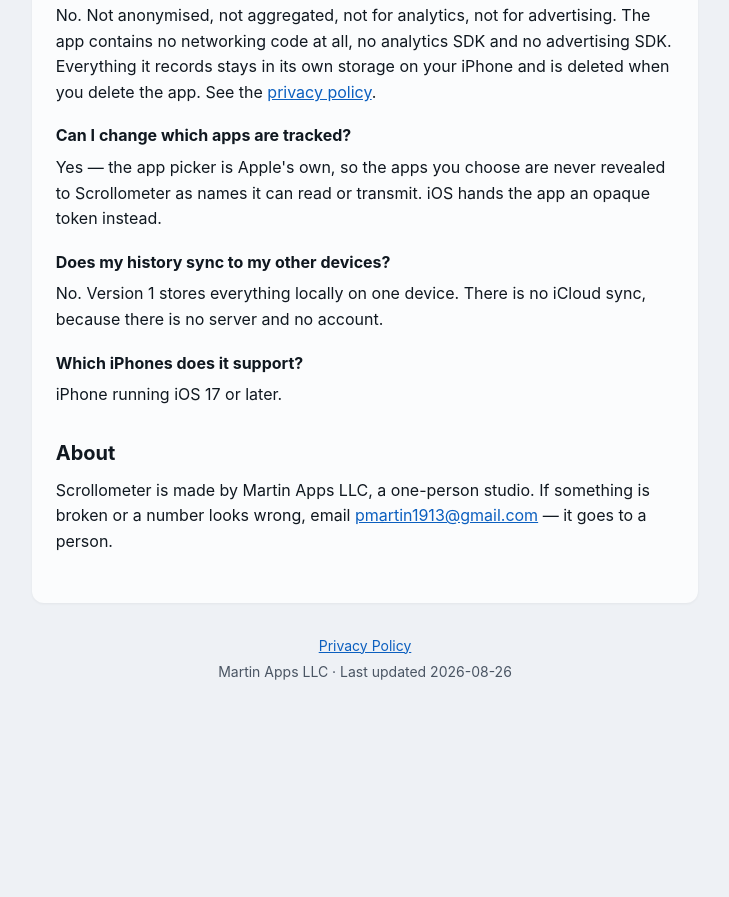
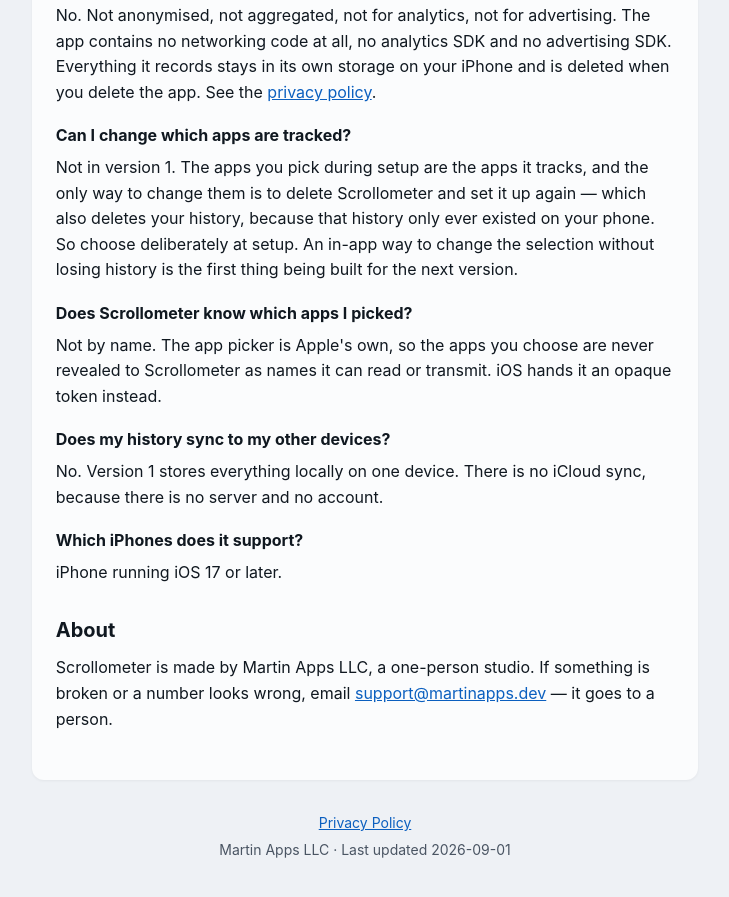
Before and after one commit to pmartin1915/scrollometer-support, a plain HTML site: page index.html in a window 1280 px wide. Shown: the part 1703-2600 px from the top of the page, without its empty margins (275-1004 px from the left). Before the commit the page ends 2438 px from the top, so only its background shows below. Drawn offline with Linux system fonts and the light colour scheme.

Commit message:
Answer the app-picker question that was actually asked
"Can I change which apps are tracked? Yes" then explained something else - that
the picker is private. The real answer in v1 is no: the only way to change the
selection is to delete the app, which destroys the history. A published "yes"
sends a user looking for a control that does not exist. The privacy point it was
making is true, so it becomes its own question.

Also moves both published addresses off a personal Gmail to support@ and
privacy@martinapps.dev, which is where Apple already reaches this team.

```diff
--- a/index.html
+++ b/index.html
@@ -134,7 +134,7 @@
       <p>Scrollometer turns the time you spend scrolling into a distance you can picture. It runs entirely on your iPhone. It has no account, no sign-in, and no server — nothing it measures ever leaves your device.</p>
 
       <h2>Getting help</h2>
-      <p>Email <a href="mailto:pmartin1913@gmail.com">pmartin1913@gmail.com</a>. Include your iPhone model and iOS version if you are reporting something that is not working, and I will reply.</p>
+      <p>Email <a href="mailto:support@martinapps.dev">support@martinapps.dev</a>. Include your iPhone model and iOS version if you are reporting something that is not working, and I will reply.</p>
 
       <h2>Frequently asked questions</h2>
 
@@ -163,7 +163,10 @@
       <p>No. Not anonymised, not aggregated, not for analytics, not for advertising. The app contains no networking code at all, no analytics SDK and no advertising SDK. Everything it records stays in its own storage on your iPhone and is deleted when you delete the app. See the <a href="privacy.html">privacy policy</a>.</p>
 
       <h3>Can I change which apps are tracked?</h3>
-      <p>Yes — the app picker is Apple's own, so the apps you choose are never revealed to Scrollometer as names it can read or transmit. iOS hands the app an opaque token instead.</p>
+      <p>Not in version 1. The apps you pick during setup are the apps it tracks, and the only way to change them is to delete Scrollometer and set it up again — which also deletes your history, because that history only ever existed on your phone. So choose deliberately at setup. An in-app way to change the selection without losing history is the first thing being built for the next version.</p>
+
+      <h3>Does Scrollometer know which apps I picked?</h3>
+      <p>Not by name. The app picker is Apple's own, so the apps you choose are never revealed to Scrollometer as names it can read or transmit. iOS hands it an opaque token instead.</p>
 
       <h3>Does my history sync to my other devices?</h3>
       <p>No. Version 1 stores everything locally on one device. There is no iCloud sync, because there is no server and no account.</p>
@@ -172,12 +175,12 @@
       <p>iPhone running iOS 17 or later.</p>
 
       <h2>About</h2>
-      <p>Scrollometer is made by Martin Apps LLC, a one-person studio. If something is broken or a number looks wrong, email <a href="mailto:pmartin1913@gmail.com">pmartin1913@gmail.com</a> — it goes to a person.</p>
+      <p>Scrollometer is made by Martin Apps LLC, a one-person studio. If something is broken or a number looks wrong, email <a href="mailto:support@martinapps.dev">support@martinapps.dev</a> — it goes to a person.</p>
     </main>
 
     <footer>
       <p><a href="privacy.html">Privacy Policy</a></p>
-      <p>Martin Apps LLC · Last updated 2026-08-26</p>
+      <p>Martin Apps LLC · Last updated 2026-09-01</p>
     </footer>
   </div>
 </body>
```
Also changed, not shown: privacy.html (+2 -2 lines).
